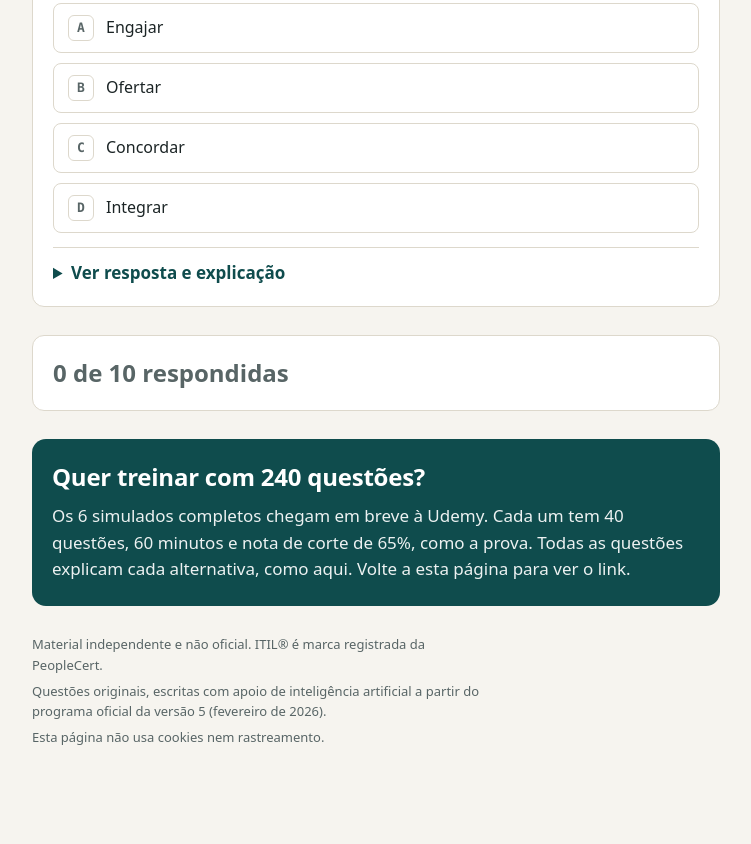
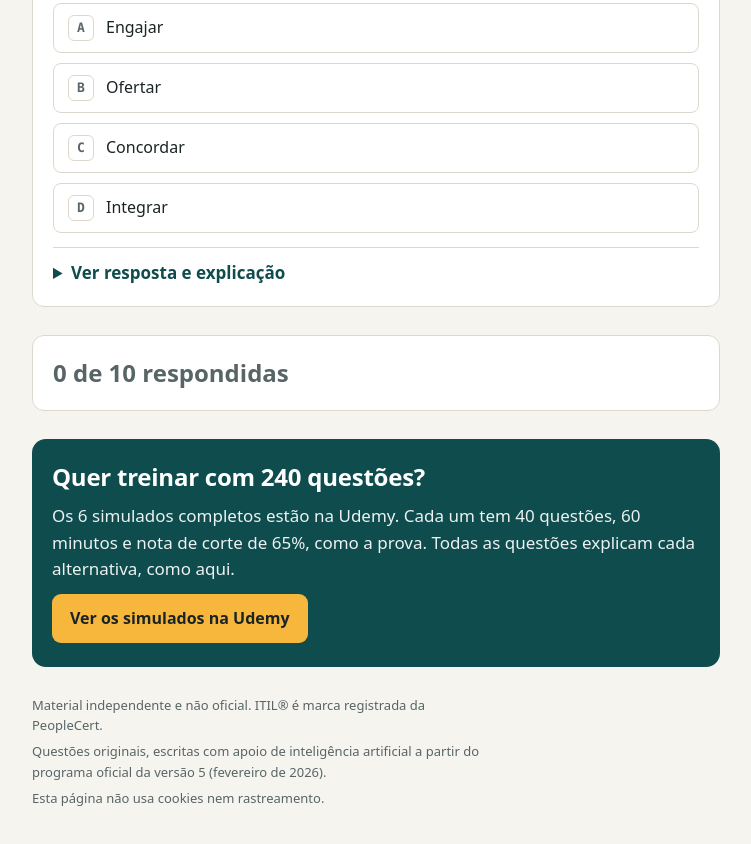
Before and after one commit to simulado-explicado/simulado-explicado.github.io, a plain HTML site: page index.html in a window 1280 px wide. Shown: the part 5158-6002 px from the top of the page, without its empty margins (264-1015 px from the left). Before the commit the page ends 5953 px from the top, so only its background shows below. Drawn offline with Linux system fonts and the light colour scheme.

Commit message:
Links dos simulados na Udemy

```diff
--- a/index.html
+++ b/index.html
@@ -389,7 +389,8 @@ summary { cursor: pointer; font-weight: 600; color: var(--accent); }
 
     <section class="cta">
       <h2>Quer treinar com 240 questões?</h2>
-      <p>Os 6 simulados completos chegam em breve à Udemy. Cada um tem 40 questões, 60 minutos e nota de corte de 65%, como a prova. Todas as questões explicam cada alternativa, como aqui. Volte a esta página para ver o link.</p>
+      <p>Os 6 simulados completos estão na Udemy. Cada um tem 40 questões, 60 minutos e nota de corte de 65%, como a prova. Todas as questões explicam cada alternativa, como aqui.</p>
+      <a class="botao" href="https://www.udemy.com/course/simulados-itsm-foundation-5-240-questoes-explicadas/?referralCode=F9D8726A6EAD9C6E19E5">Ver os simulados na Udemy</a>
 
 
     </section>
```
